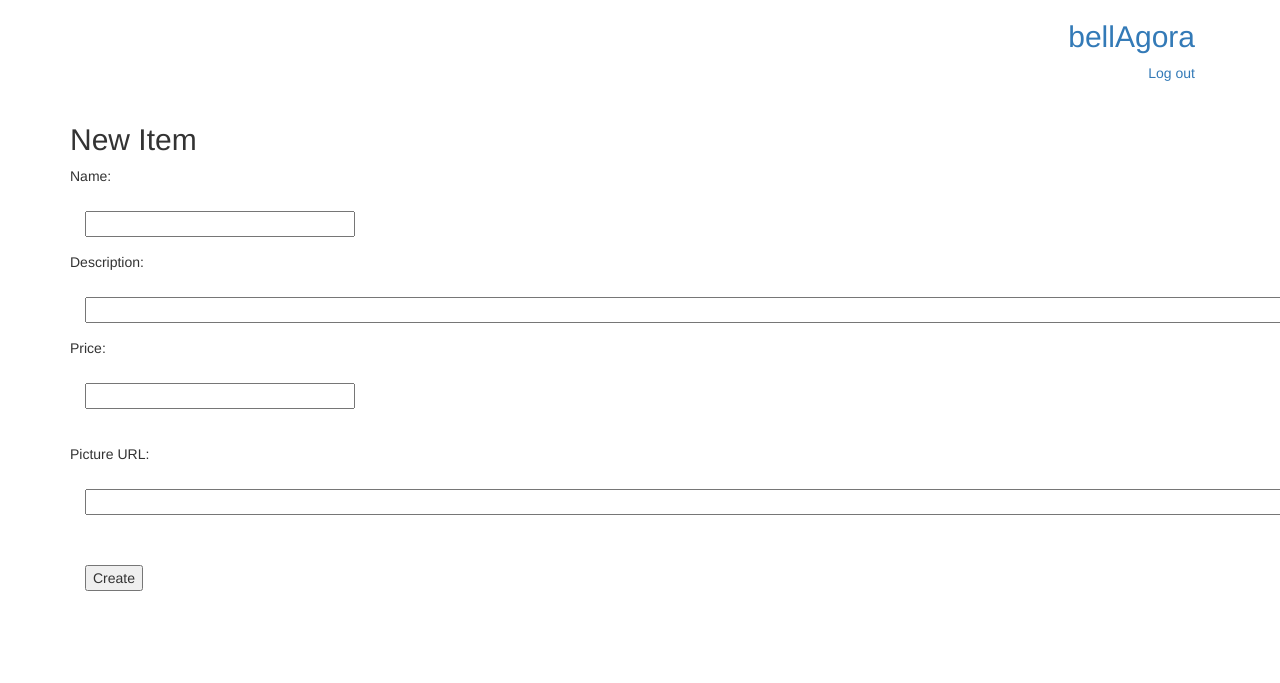
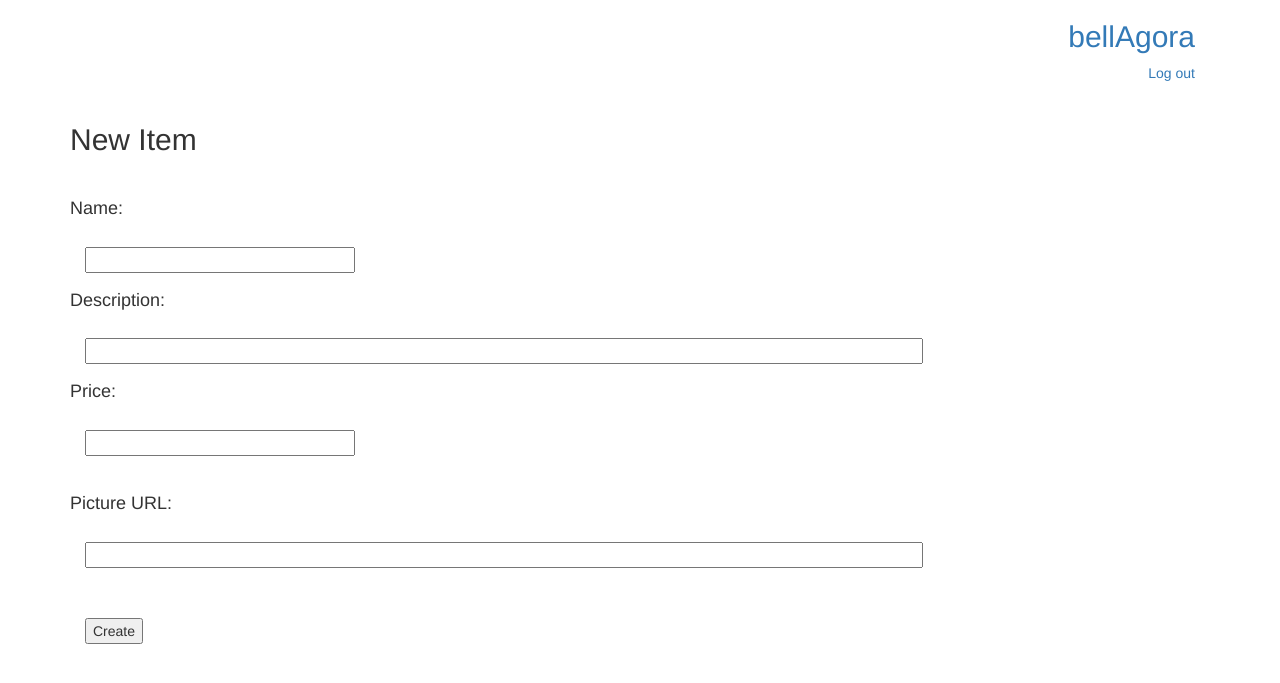
Before and after one commit to gibbi3/bellagora, a Flask app: page /bellagora/1/new/ in a window 1280 px wide; the page is wider, and only the part inside the window is pictured. Shown: the top 683 px of that part. Run offline with Flask 2, Linux system fonts and the light colour scheme; a user stored in the database is signed in; some libraries are stand-ins or nearby versions.

Commit message:
added classes in new item form

```diff
--- a/templates/newitem.html
+++ b/templates/newitem.html
@@ -1,19 +1,19 @@
 {% extends 'base.html' %}
 {% block content %}
 <div class="container">
-  <h2>New Item</h2>
+  <h2 class="form-title">New Item</h2>
   <form action="{{url_for('newItem', category_id=category_id)}}" method = 'POST'>
-    <p>Name:</p>
+    <p class="input-title">Name:</p>
       <input type='text' size='30' name='name'>
       <br>
-    <p>Description:</p>
-      <input type='text' size='150' name='description'>
+    <p class="input-title">Description:</p>
+      <input type='text' size='100' name='description'>
       <br>
-    <p>Price:</p>
+    <p class="input-title">Price:</p>
        <input type='text' size='30' name='price'>
        <br><br>
-    <p>Picture URL:</p>
-       <input type='text' size='200' name='picture'>
+    <p class="input-title">Picture URL:</p>
+       <input type='text' size='100' name='picture'>
        <br><br>
        <input type='submit' value='Create'>
   </form>
```
